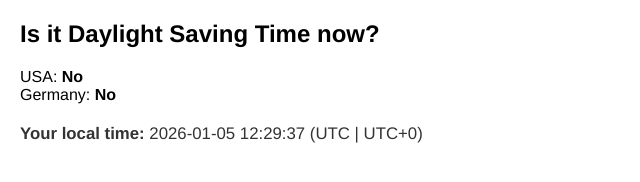
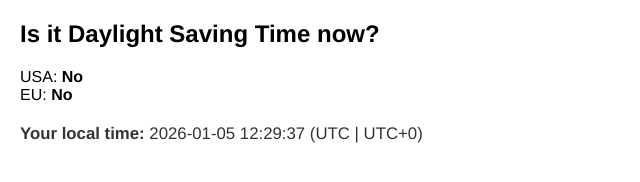
Before and after one commit to balvenie30/dst-checker, a plain HTML site: page index.html in a window 1280 px wide. Shown: the full height of the page, 0-640 px from the left. Drawn offline with Linux system fonts and the light colour scheme.

Commit message:
Replace Germany DST check with EU DST check

```diff
--- a/index.html
+++ b/index.html
@@ -35,7 +35,7 @@
   <div class="container">
     <h2>Is it Daylight Saving Time now?</h2>
     <p>USA: <span id="usa-result" class="result"></span></p>
-    <p>Germany: <span id="germany-result" class="result"></span></p>
+    <p>EU: <span id="eu-result" class="result"></span></p>
     <div id="datetime" style="margin-top: 20px; font-size: 1.05em; color: #333;"></div>
   </div>
 
@@ -67,7 +67,7 @@
       return now >= startDST && now < endDST;
     }
 
-    function isDST_Germany() {
+    function isDST_EU() {
       const now = new Date();
       const year = now.getFullYear();
       const mar = new Date(year, 2, 31);
@@ -89,7 +89,7 @@
     }
 
     document.getElementById('usa-result').textContent = isDST_USA() ? 'Yes' : 'No';
-    document.getElementById('germany-result').textContent = isDST_Germany() ? 'Yes' : 'No';
+    document.getElementById('eu-result').textContent = isDST_EU() ? 'Yes' : 'No';
 
     function getTimeZoneAbbr(date = new Date()) {
       // Try to get the time zone abbreviation (works in most modern browsers)
```
